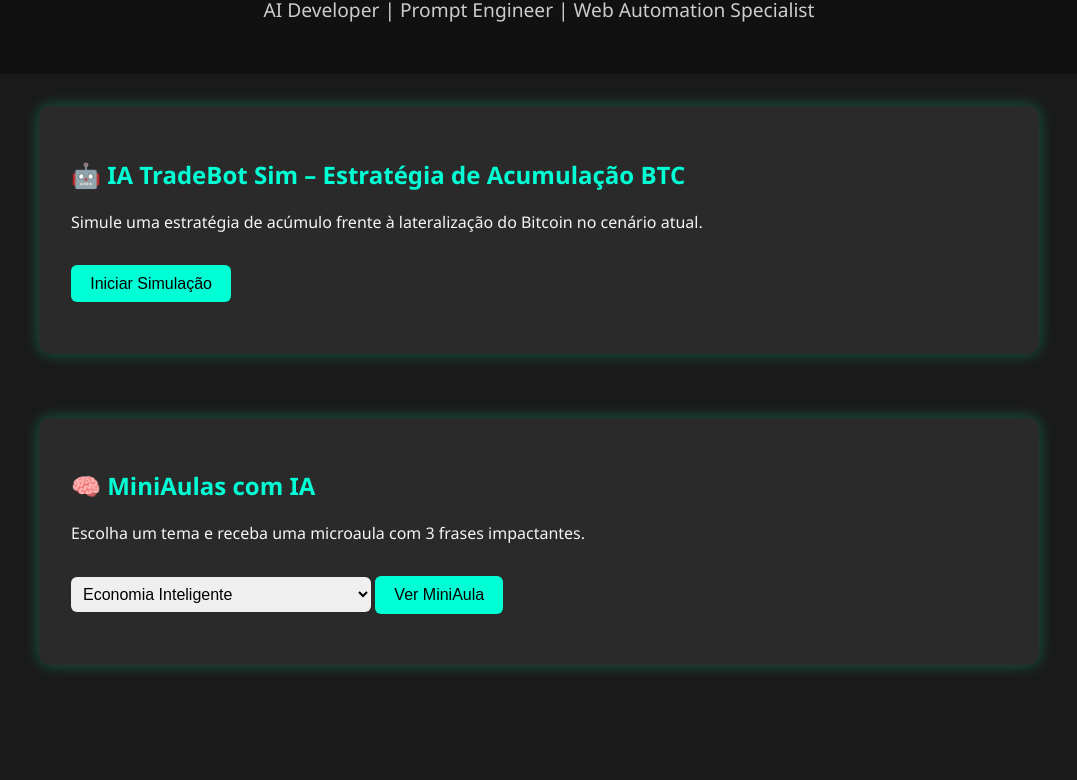
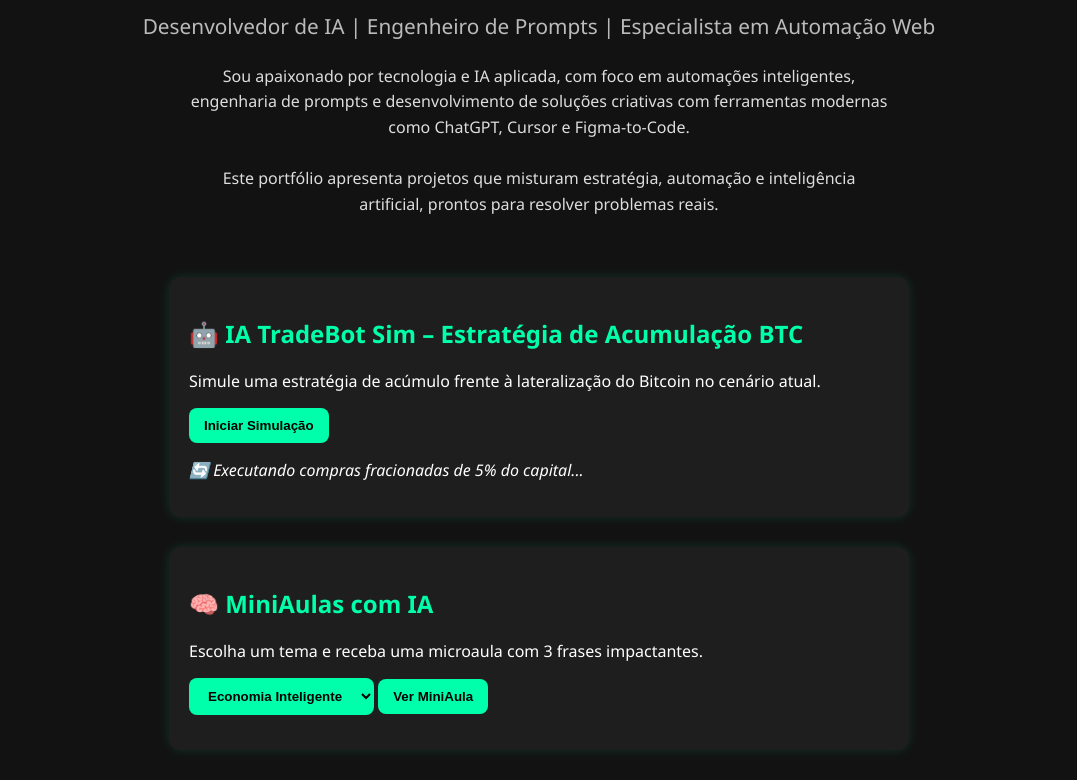
Before and after one commit to Jorgeocara1/portfolio-jorge, a plain HTML site: page index.html in a window 1280 px wide. Shown: the part 110-890 px from the top of the page, without its empty margins (101-1178 px from the left). Drawn offline with Linux system fonts and the light colour scheme.

Commit message:
Add files via upload

```diff
--- a/index.html
+++ b/index.html
@@ -1,143 +1,125 @@
 
 <!DOCTYPE html>
-<html lang="en">
+<html lang="pt-BR">
 <head>
   <meta charset="UTF-8" />
-  <meta name="viewport" content="width=device-width, initial-scale=1.0"/>
-  <title>Jorge Antonio Arrono Elias | AI Portfolio</title>
+  <meta name="viewport" content="width=device-width, initial-scale=1.0" />
+  <title>Portfólio Jorge Antonio Arrono Elias</title>
   <style>
     body {
+      background-color: #121212;
+      color: #ffffff;
+      font-family: 'Segoe UI', Tahoma, Geneva, Verdana, sans-serif;
       margin: 0;
-      font-family: 'Segoe UI', Tahoma, Geneva, Verdana, sans-serif;
-      background: #1a1a1a;
-      color: #f4f4f4;
+      padding: 0;
     }
-    header {
-      background: #111;
-      padding: 2rem;
+
+    .apresentacao {
       text-align: center;
+      margin-top: 40px;
+      margin-bottom: 60px;
     }
-    h1 {
-      margin: 0;
-      font-size: 2.5rem;
+
+    .apresentacao h1 {
+      font-size: 2.8rem;
+      color: #00ffcc;
+      margin-bottom: 0.5rem;
     }
-    .description {
-      font-size: 1.2rem;
-      color: #ccc;
+
+    .apresentacao .subtitulo {
+      font-size: 1.3rem;
+      color: #bbb;
+      margin-bottom: 1.5rem;
     }
-    .container {
-      max-width: 1000px;
-      margin: auto;
-      padding: 2rem;
+
+    .apresentacao .descricao {
+      font-size: 1rem;
+      color: #ddd;
+      max-width: 700px;
+      margin: 0 auto;
+      line-height: 1.6;
     }
-    section {
-      margin-bottom: 4rem;
-      background: #2a2a2a;
-      padding: 2rem;
+
+    .secao {
+      background-color: #1e1e1e;
+      margin: 30px auto;
+      padding: 20px;
       border-radius: 12px;
-      box-shadow: 0 0 15px rgba(0, 255, 180, 0.3);
+      box-shadow: 0 0 12px #00ffaa22;
+      max-width: 700px;
     }
-    h2 {
-      color: #00ffd5;
+
+    .secao h2 {
+      color: #00ffaa;
     }
-    button {
-      background: #00ffd5;
+
+    button, select {
+      background-color: #00ffaa;
       color: #000;
-      padding: 0.6rem 1.2rem;
       border: none;
-      border-radius: 6px;
-      font-size: 1rem;
+      padding: 10px 15px;
+      border-radius: 8px;
       cursor: pointer;
-      margin-top: 1rem;
-      transition: transform 0.2s;
+      font-weight: bold;
     }
+
     button:hover {
-      transform: scale(1.05);
+      background-color: #00cc88;
     }
-    input, select {
-      padding: 0.5rem;
-      margin-top: 1rem;
-      border-radius: 6px;
-      border: none;
-      font-size: 1rem;
-      width: 100%;
-      max-width: 300px;
-    }
-    #tradeResult, #lessonResult {
-      margin-top: 1.2rem;
+
+    .frases {
+      margin-top: 15px;
+      color: #88ffcc;
       font-style: italic;
-      color: #9efff7;
     }
   </style>
 </head>
 <body>
-  <header>
+
+  <div class="apresentacao">
     <h1>Jorge Antonio Arrono Elias</h1>
-    <p class="description">AI Developer | Prompt Engineer | Web Automation Specialist</p>
-  </header>
+    <p class="subtitulo">Desenvolvedor de IA | Engenheiro de Prompts | Especialista em Automação Web</p>
+    <p class="descricao">
+      Sou apaixonado por tecnologia e IA aplicada, com foco em automações inteligentes, engenharia de prompts e desenvolvimento de soluções criativas com ferramentas modernas como ChatGPT, Cursor e Figma-to-Code.
+      <br><br>
+      Este portfólio apresenta projetos que misturam estratégia, automação e inteligência artificial, prontos para resolver problemas reais.
+    </p>
+  </div>
 
-  <div class="container">
-    <section>
-      <h2>🤖 IA TradeBot Sim – Estratégia de Acumulação BTC</h2>
-      <p>Simule uma estratégia de acúmulo frente à lateralização do Bitcoin no cenário atual.</p>
-      <button onclick="simulateTrade()">Iniciar Simulação</button>
-      <p id="tradeResult"></p>
-    </section>
+  <div class="secao">
+    <h2>🤖 IA TradeBot Sim – Estratégia de Acumulação BTC</h2>
+    <p>Simule uma estratégia de acúmulo frente à lateralização do Bitcoin no cenário atual.</p>
+    <button onclick="simularBot()">Iniciar Simulação</button>
+    <p><em>🔄 Executando compras fracionadas de 5% do capital...</em></p>
+  </div>
 
-    <section>
-      <h2>🧠 MiniAulas com IA</h2>
-      <p>Escolha um tema e receba uma microaula com 3 frases impactantes.</p>
-      <select id="lessonSelect">
-        <option value="economia">Economia Inteligente</option>
-        <option value="marketing">Marketing Digital</option>
-        <option value="psicologia">Psicologia e Foco</option>
-      </select>
-      <button onclick="generateLesson()">Ver MiniAula</button>
-      <div id="lessonResult"></div>
-    </section>
+  <div class="secao">
+    <h2>🧠 MiniAulas com IA</h2>
+    <p>Escolha um tema e receba uma microaula com 3 frases impactantes.</p>
+    <select id="tema">
+      <option>Economia Inteligente</option>
+    </select>
+    <button onclick="mostrarMiniAula()">Ver MiniAula</button>
+    <div class="frases" id="resultado">
+      <!-- Resultado da mini aula -->
+    </div>
   </div>
 
   <script>
-    function simulateTrade() {
-      const msgs = [
-        "🧠 Detectando lateralização entre $58k e $61k...",
-        "📥 Executando compras fracionadas de 5% do capital...",
-        "⏳ Acúmulo em progresso...",
-        "✅ Acumulamos 0.0072 BTC ao longo de 7 ciclos com segurança!"
-      ];
-      let result = "";
-      msgs.forEach((msg, i) => {
-        setTimeout(() => {
-          document.getElementById('tradeResult').innerText = msg;
-        }, i * 1200);
-      });
+    function simularBot() {
+      alert("Simulação iniciada com capital fracionado!");
     }
 
-    function generateLesson() {
-      const theme = document.getElementById("lessonSelect").value;
-      const content = {
-        economia: [
-          "Ganhar mais não adianta se você gasta como rico e vive como pobre.",
-          "Quem compra por impulso financia o lucro de quem pensa com calma.",
-          "Cada real mal gasto é um investimento que deixou de existir."
-        ],
-        marketing: [
-          "Você não vende produto, vende transformação.",
-          "O que toca é o emocional, o racional só justifica.",
-          "Poste com propósito ou cale-se com dignidade."
-        ],
-        psicologia: [
-          "A mente dispersa é a maior ladra de potencial.",
-          "Foco não é talento, é treino repetido em silêncio.",
-          "Se você não domina seus impulsos, alguém vai lucrar com eles."
-        ]
-      };
-      const lesson = content[theme];
-      let formatted = "<ul>";
-      lesson.forEach(p => { formatted += "<li>" + p + "</li>"; });
-      formatted += "</ul>";
-      document.getElementById("lessonResult").innerHTML = formatted;
+    function mostrarMiniAula() {
+      const frases = [
+        "💸 Ganhar mais não adianta se você gasta como rico e vive como pobre.",
+        "📉 Quem compra por impulso financia o lucro de quem pensa com calma.",
+        "💡 Cada real mal gasto é um investimento que deixou de existir."
+      ];
+      const resultado = document.getElementById("resultado");
+      resultado.innerHTML = frases.map(f => "<p>" + f + "</p>").join("");
     }
   </script>
+
 </body>
 </html>
```
